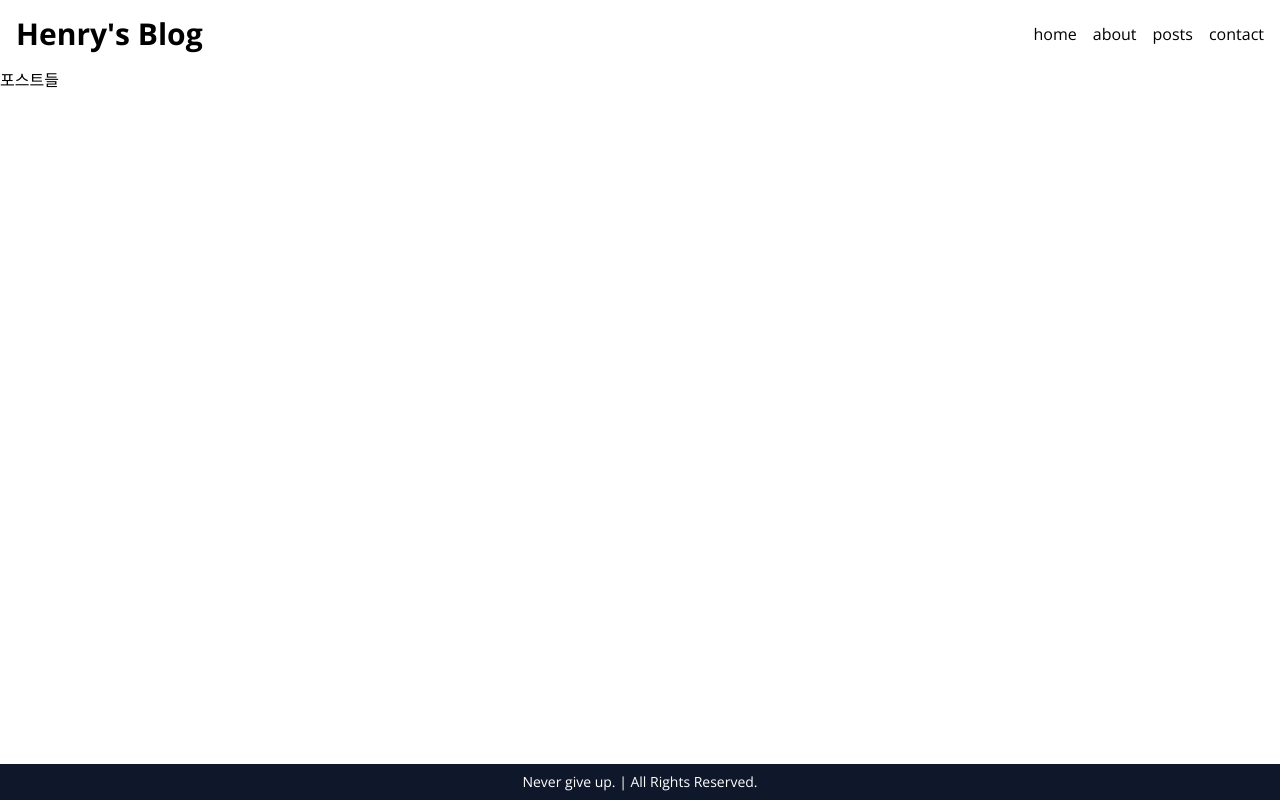
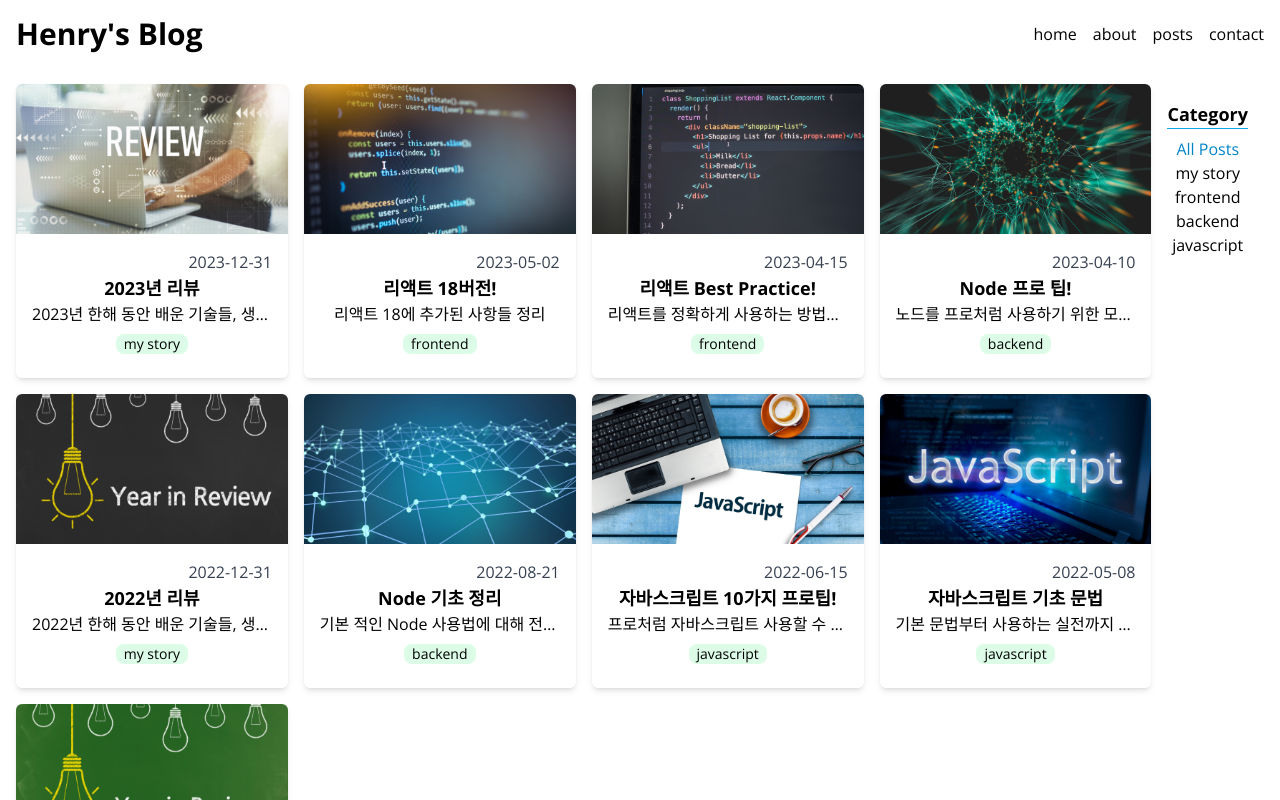
Before and after one commit to Henry229/nextjs.blog, a Next.js app: page /posts in a window 1280 px wide. Built offline with nearby package versions, Linux system fonts and the light colour scheme.

Commit message:
add cateroies and filtered

```diff
--- /dev/null
+++ b/src/app/posts/[slug]/page.tsx
@@ -0,0 +1,9 @@
+type Props = {
+  params: {
+    slug: string;
+  };
+};
+
+export default function PostPage({ params: { slug } }: Props) {
+  return <div></div>;
+}
--- a/src/app/posts/page.tsx
+++ b/src/app/posts/page.tsx
@@ -1,3 +1,8 @@
-export default function PostsPage() {
-  return <p>포스트들</p>;
+import FilterablePosts from '@/components/FilterablePosts';
+import { getAllPosts } from '@/service/posts';
+
+export default async function PostsPage() {
+  const posts = await getAllPosts();
+  const categories = [...new Set(posts.map((post) => post.category))];
+  return <FilterablePosts posts={posts} categories={categories} />;
 }
--- /dev/null
+++ b/src/components/Categories.tsx
@@ -0,0 +1,28 @@
+type Props = {
+  categories: string[];
+  selected: string;
+  onClick: (category: string) => void;
+};
+
+export default function Categories({ categories, selected, onClick }: Props) {
+  return (
+    <section className='p-4 text-center'>
+      <h2 className='mb-2 text-lg font-bold border-b border-sky-500'>
+        Category
+      </h2>
+      <ul>
+        {categories.map((category) => (
+          <li
+            className={`cursor-pointer hover:text-sky-500 ${
+              category === selected && 'text-sky-600'
+            }`}
+            key={category}
+            onClick={() => onClick(category)}
+          >
+            {category}
+          </li>
+        ))}
+      </ul>
+    </section>
+  );
+}
--- /dev/null
+++ b/src/components/FilterablePosts.tsx
@@ -0,0 +1,29 @@
+'use client';
+import { Post } from '@/service/posts';
+import { useState } from 'react';
+import PostGrid from './PostGrid';
+import Categories from './Categories';
+
+type Props = {
+  posts: Post[];
+  categories: string[];
+};
+const ALL_POSTS = 'All Posts';
+
+export default function FilterablePosts({ posts, categories }: Props) {
+  const [selected, setSelected] = useState(ALL_POSTS);
+  const filtered =
+    selected === ALL_POSTS
+      ? posts
+      : posts.filter((post) => post.category === selected);
+  return (
+    <section className='flex m-4'>
+      <PostGrid posts={filtered} />
+      <Categories
+        categories={[ALL_POSTS, ...categories]}
+        selected={selected}
+        onClick={setSelected}
+      />
+    </section>
+  );
+}
--- a/src/components/Hero.tsx
+++ b/src/components/Hero.tsx
@@ -6,7 +6,7 @@
   return (
     <section className='text-center'>
       <Image
-        className='mx-auto rounded-full'
+        className='w-40 h-40 mx-auto overflow-hidden rounded-full'
         src={profileImage}
         alt='Picture of the author'
         width={250}
```
